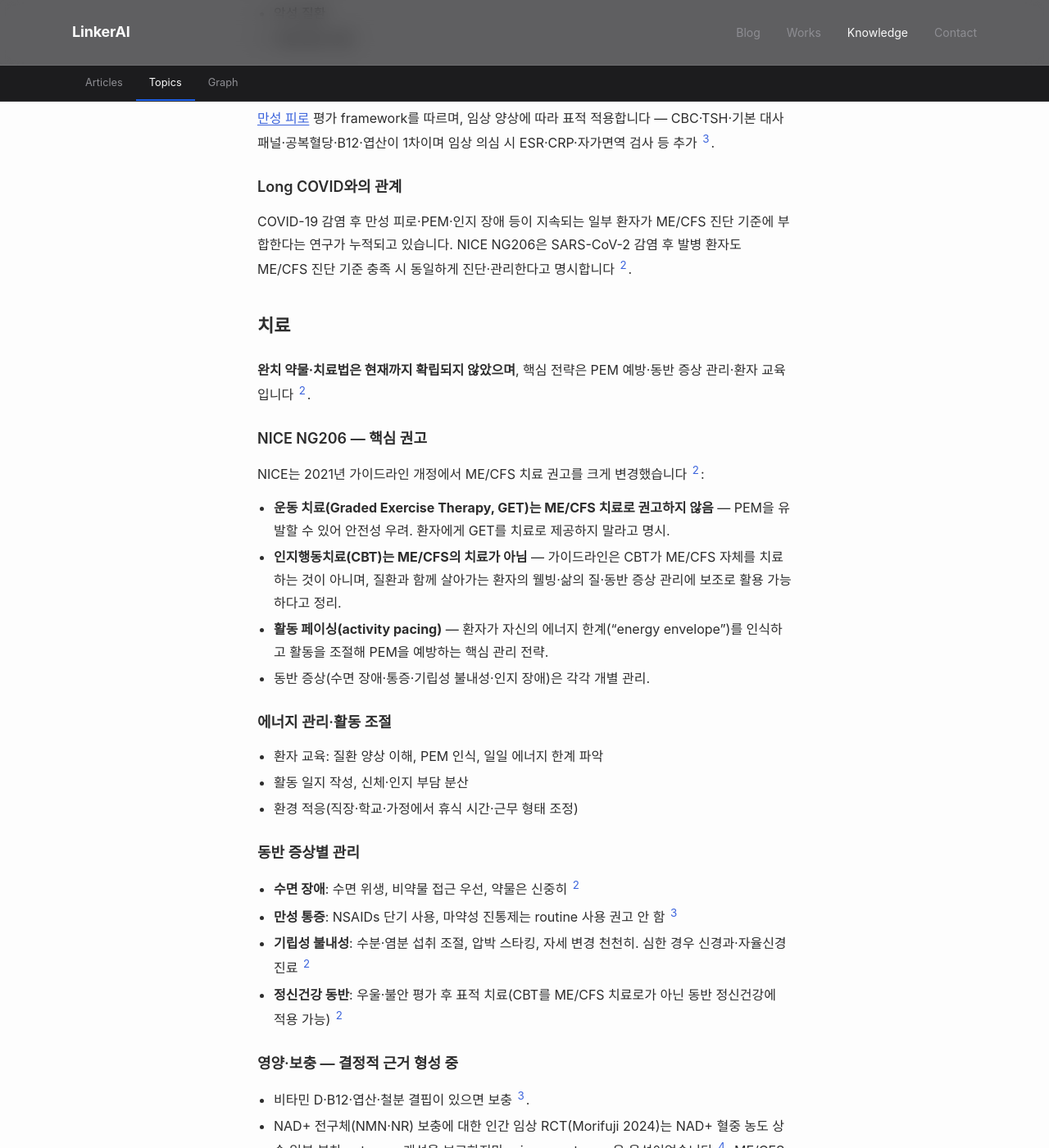
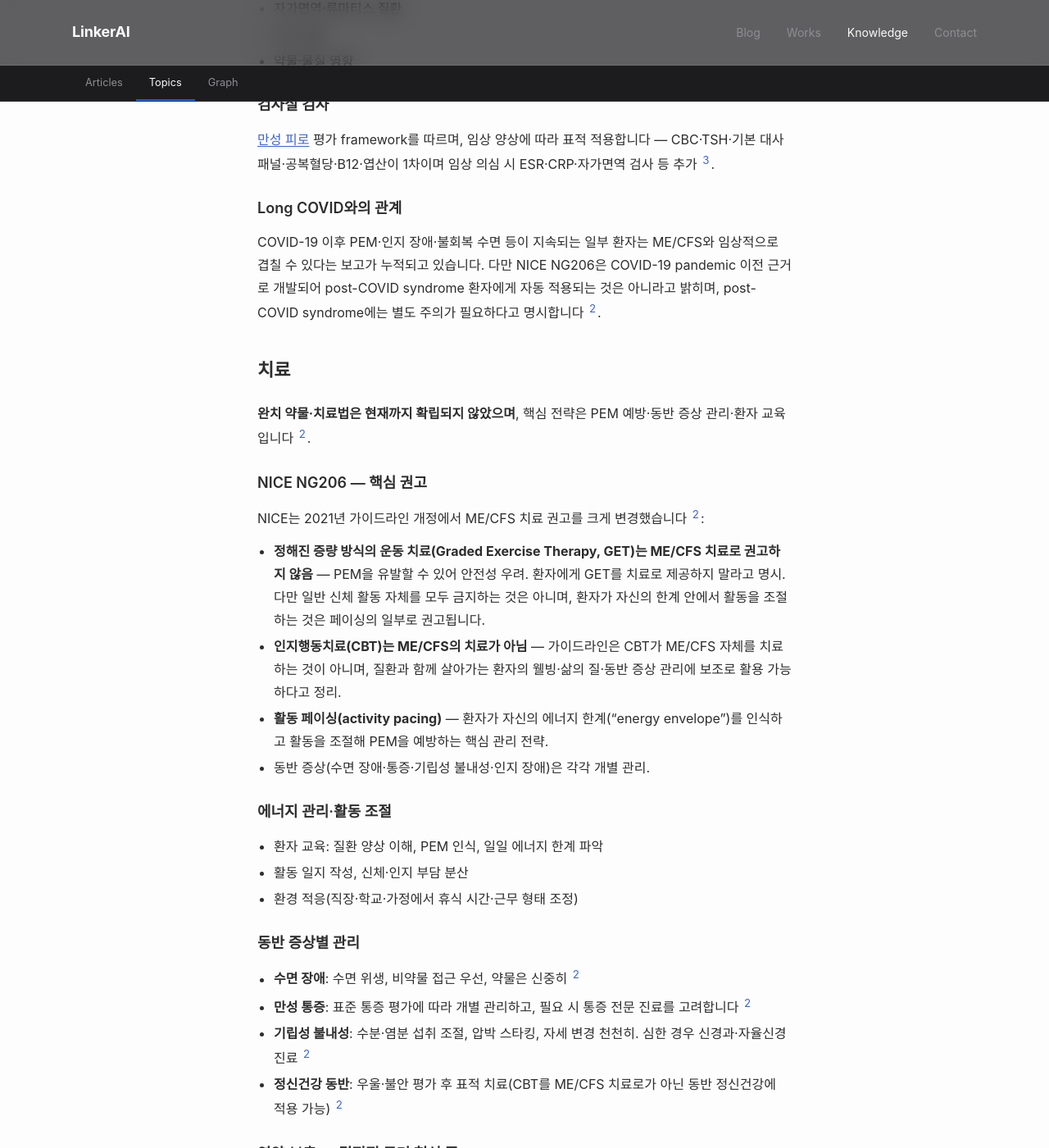
Before and after one commit to feelharmony/linkare-medical-knowledge, a Jekyll site: the page built from conditions/chronic-fatigue-syndrome.md, in a window 1280 px wide and 1400 px high, scrolled down 2559 px. Shown: the whole window at 82% size. Built offline with Jekyll 4.4.1, drawn with Linux system fonts in a browser that asks for light colours; some web fonts are replaced; some of the changed text lies outside the part shown.

Commit message:
fix: chronic-fatigue-syndrome v2 — 검증 라운드 5건 반영
검증 5건(v1→v2):
1. ICD-11 문장 정확화 — "SEID 진단 기준을 받아들이며" 부정확(WHO가
   SEID criteria 채택한 적 없음) → "8E49 Postviral fatigue
   syndrome 항목에 포함, Diseases of the Nervous System 장에 분류"
2. Long COVID NICE 원문 충돌 정정 — NICE NG206은 COVID-19 pandemic
   이전 근거로 개발, post-COVID syndrome 자동 적용 X 명시 →
   "임상적으로 겹칠 수 있으나 별도 주의 필요"로 NICE 원문 정확
3. GET 표현 한정 — "운동 치료(GET)" → "정해진 증량 방식의 운동
   치료(GET)" + "일반 신체 활동 자체를 모두 금지하는 것은 아니며
   페이싱 일부로 권고" 단서
4. 통증 관리 NICE 톤 정확화 — "NSAIDs 단기·마약성 routine 비권고"는
   ME/CFS-specific 근거 약함 → "표준 통증 평가에 따라 개별 관리,
   필요 시 통증 전문 진료" NICE NG206 톤
5. NMN/NAD 톤 중립화 — "보조 옵션 정도로 평가됩니다" →
   "환자 특성과 의료진 평가에 따라 개별적으로 결정됩니다"
   광고형 단정·시술 무용론 모두 회피 (SOP 룰 14·15)

source_count 4 유지, version 1→2.

```diff
--- a/conditions/chronic-fatigue-syndrome.md
+++ b/conditions/chronic-fatigue-syndrome.md
@@ -16,12 +16,12 @@
   - chronic fatigue syndrome
 last_reviewed: '2026-05-03'
 source_count: 4
-version: 1
+version: 2
 ---
 ## 정의
 만성피로증후군(myalgic encephalomyelitis / chronic fatigue syndrome, **ME/CFS**)은 단순 만성 피로와 구분되는 별도의 임상 진단명입니다. 단순한 피로 이상으로, **활동 후 악화**(post-exertional malaise, PEM)·**불회복 수면**·**인지 장애 또는 기립성 불내성** 같은 핵심 임상 양상을 특징으로 합니다 [^1][^2]. 미국 IOM 2015 보고서는 이 질환에 대해 **systemic exertion intolerance disease**(SEID)라는 새 명칭을 제안했으며, 동시에 "정신·심리적 illness가 아니라 medical illness"임을 명시했습니다 [^1].
 
-진단은 **트리거와 무관하게 임상 양상**으로 결정됩니다 [^1][^2]. 임상에서 환자의 다수가 바이러스 감염 후 발병한다고 보고되어 ICD-10에서는 G93.3(post-viral fatigue syndrome)으로 분류되지만, **비-감염 발병 환자도 진단 기준 충족 시 동일하게 ME/CFS로 진단**합니다. ICD-11(8E49)도 SEID 진단 기준을 받아들이며 신경계 질환 영역으로 분류합니다 [^1][^2].
+진단은 **트리거와 무관하게 임상 양상**으로 결정됩니다 [^1][^2]. 임상에서 환자의 다수가 바이러스 감염 후 발병한다고 보고되어 ICD-10에서는 G93.3(post-viral fatigue syndrome)으로 분류되지만, **비-감염 발병 환자도 진단 기준 충족 시 동일하게 ME/CFS로 진단**합니다. ICD-11에서는 chronic fatigue syndrome과 myalgic encephalomyelitis를 8E49 Postviral fatigue syndrome 항목에 포함하고, Diseases of the Nervous System 장에 분류합니다.
 
 만성 피로 일반(증상 우산)과의 분류·평가 흐름은 [만성 피로](/symptoms/chronic-fatigue/) 항목 참고.
 
@@ -79,7 +79,7 @@
 [만성 피로](/symptoms/chronic-fatigue/) 평가 framework를 따르며, 임상 양상에 따라 표적 적용합니다 — CBC·TSH·기본 대사 패널·공복혈당·B12·엽산이 1차이며 임상 의심 시 ESR·CRP·자가면역 검사 등 추가 [^3].
 
 ### Long COVID와의 관계
-COVID-19 감염 후 만성 피로·PEM·인지 장애 등이 지속되는 일부 환자가 ME/CFS 진단 기준에 부합한다는 연구가 누적되고 있습니다. NICE NG206은 SARS-CoV-2 감염 후 발병 환자도 ME/CFS 진단 기준 충족 시 동일하게 진단·관리한다고 명시합니다 [^2].
+COVID-19 이후 PEM·인지 장애·불회복 수면 등이 지속되는 일부 환자는 ME/CFS와 임상적으로 겹칠 수 있다는 보고가 누적되고 있습니다. 다만 NICE NG206은 COVID-19 pandemic 이전 근거로 개발되어 post-COVID syndrome 환자에게 자동 적용되는 것은 아니라고 밝히며, post-COVID syndrome에는 별도 주의가 필요하다고 명시합니다 [^2].
 
 ## 치료
 **완치 약물·치료법은 현재까지 확립되지 않았으며**, 핵심 전략은 PEM 예방·동반 증상 관리·환자 교육입니다 [^2].
@@ -87,7 +87,7 @@
 ### NICE NG206 — 핵심 권고
 NICE는 2021년 가이드라인 개정에서 ME/CFS 치료 권고를 크게 변경했습니다 [^2]:
 
-- **운동 치료(Graded Exercise Therapy, GET)는 ME/CFS 치료로 권고하지 않음** — PEM을 유발할 수 있어 안전성 우려. 환자에게 GET를 치료로 제공하지 말라고 명시.
+- **정해진 증량 방식의 운동 치료(Graded Exercise Therapy, GET)는 ME/CFS 치료로 권고하지 않음** — PEM을 유발할 수 있어 안전성 우려. 환자에게 GET를 치료로 제공하지 말라고 명시. 다만 일반 신체 활동 자체를 모두 금지하는 것은 아니며, 환자가 자신의 한계 안에서 활동을 조절하는 것은 페이싱의 일부로 권고됩니다.
 - **인지행동치료(CBT)는 ME/CFS의 치료가 아님** — 가이드라인은 CBT가 ME/CFS 자체를 치료하는 것이 아니며, 질환과 함께 살아가는 환자의 웰빙·삶의 질·동반 증상 관리에 보조로 활용 가능하다고 정리.
 - **활동 페이싱(activity pacing)** — 환자가 자신의 에너지 한계("energy envelope")를 인식하고 활동을 조절해 PEM을 예방하는 핵심 관리 전략.
 - 동반 증상(수면 장애·통증·기립성 불내성·인지 장애)은 각각 개별 관리.
@@ -99,13 +99,13 @@
 
 ### 동반 증상별 관리
 - **수면 장애**: 수면 위생, 비약물 접근 우선, 약물은 신중히 [^2]
-- **만성 통증**: NSAIDs 단기 사용, 마약성 진통제는 routine 사용 권고 안 함 [^3]
+- **만성 통증**: 표준 통증 평가에 따라 개별 관리하고, 필요 시 통증 전문 진료를 고려합니다 [^2]
 - **기립성 불내성**: 수분·염분 섭취 조절, 압박 스타킹, 자세 변경 천천히. 심한 경우 신경과·자율신경 진료 [^2]
 - **정신건강 동반**: 우울·불안 평가 후 표적 치료(CBT를 ME/CFS 치료로가 아닌 동반 정신건강에 적용 가능) [^2]
 
 ### 영양·보충 — 결정적 근거 형성 중
 - 비타민 D·B12·엽산·철분 결핍이 있으면 보충 [^3].
-- NAD+ 전구체(NMN·NR) 보충에 대한 인간 임상 RCT(Morifuji 2024)는 NAD+ 혈중 농도 상승·일부 부차 outcome 개선을 보고하지만 primary outcome은 음성이었습니다 [^4]. ME/CFS 환자에 대한 직접 evidence는 제한적이라 만성 피로 영역의 보조 옵션 정도로 평가됩니다.
+- NAD+ 전구체(NMN·NR) 보충에 대한 인간 임상 RCT(Morifuji 2024)는 NAD+ 혈중 농도 상승·일부 부차 outcome 개선을 보고하지만 primary outcome은 음성이었습니다 [^4]. ME/CFS 환자에 대한 직접 evidence는 제한적이며, 사용 여부는 환자 특성과 의료진 평가에 따라 개별적으로 결정됩니다.
 
 ## 예후
 ME/CFS의 경과는 환자별 변동이 크며, 완치 개념보다는 **관리·기능 유지**가 핵심입니다 [^2]. 일부 환자는 시간이 지나면서 호전되거나 안정화되며, 일부는 만성·중증 경과를 보입니다. NICE NG206은 **에너지 관리·활동 조절·동반 증상 관리**를 장기 관리의 핵심 요소로 제시하며, 환자 중심의 다축 접근이 권고됩니다 [^2].
@@ -123,4 +123,5 @@
 [^4]: [Morifuji M, Higashi S, Ebihara S, Nagata M. Ingestion of β-nicotinamide mononucleotide increased blood NAD levels, maintained walking speed, and improved sleep quality in older adults in a double-blind randomized, placebo-controlled study. GeroScience. 2024;46(5):4671-4688. PMID 38789831. DOI 10.1007/s11357-024-01204-1](https://pubmed.ncbi.nlm.nih.gov/38789831/)
 
 ## Changelog
+- 2026-05-03 v2: **검증 라운드 5건 반영**. ① **ICD-11 문장 정확화** — "SEID 진단 기준을 받아들이며" 부정확(WHO는 SEID criteria 채택한 적 없음) → "8E49 Postviral fatigue syndrome 항목에 포함하고 Diseases of the Nervous System 장에 분류" 정확 표현. ② **Long COVID NICE 원문 충돌 정정** — NICE NG206은 COVID-19 pandemic 이전 근거로 개발, post-COVID syndrome 자동 적용 X 명시. "동일하게 진단·관리" → "임상적으로 겹칠 수 있으나 별도 주의 필요"로 NICE 원문 정확. ③ **GET 표현 한정** — "운동 치료(GET)" → "정해진 증량 방식의 운동 치료(GET)"로 좁힘 + "일반 신체 활동 자체를 모두 금지하는 것은 아니며 페이싱 일부로 권고" 단서 추가. ④ **통증 관리 NICE 톤 정확화** — "NSAIDs 단기·마약성 routine 비권고"는 ME/CFS-specific 근거 약함 → "표준 통증 평가에 따라 개별 관리, 필요 시 통증 전문 진료" NICE NG206 톤. ⑤ **NMN/NAD 톤 중립화** — "보조 옵션 정도로 평가됩니다" → "환자 특성과 의료진 평가에 따라 개별적으로 결정됩니다" 광고형 단정·시술 무용론 모두 회피(SOP 룰 14·15). version 1→2.
 - 2026-05-03 v1: **신규 entity 작성** — 만성 피로 우산(symptom)과 분리해 ME/CFS 별도 condition entity로 작성. condition 표준 schema(정의·병태·증상·진단·치료·예후) 적용. 외부 권위 출처 4개: **IOM 2015 SEID 진단 기준**(PMID 25695122, 4 핵심 기준), **NICE NG206 ME/CFS CPG**(2021, GET 비권고·CBT 치료 아님·페이싱·6주 의심·3개월 진단), Latimer 2023 AAFP(PMID 37440739, primary care 평가·5% lab rule), Morifuji 2024 NMN RCT(PMID 38789831). 트리거 무관 임상 진단 기준 중심으로 작성 — ICD-10 G93.3(post-viral fatigue syndrome)은 한국·임상 환자의 다수가 부합하지만 ME/CFS 진단은 트리거 무관, IOM·NICE 임상 양상으로 결정. ICD-11 8E49는 SEID 진단 기준 받아들임. Long COVID 환자 일부가 ME/CFS 진단 부합 명시. NICE NG206 핵심 권고(GET 비권고·CBT 치료 아님·페이싱) 정확 인용. NAD+ 전구체는 ME/CFS 직접 evidence 제한적, 만성 피로 보조 옵션 톤. 완치 약물 미확립·동반 증상 별도 관리 framework. 만성 피로 우산 페이지로 link. SOP 룰 9·10·11·13·14·15 적용 — 한미·영 분리(IOM·Latimer·NICE), 가이드라인 최신성, 공식 출처(보도 X), PMID 직접 인용, 학술 톤 다운, controversial 처리(GET·CBT NICE 권고 정확 인용 + NAD/NMN 결정적 근거 형성 중 톤). 병원명 본문 노출 없음. source_count 4, version 1.
--- a/data/entities.json
+++ b/data/entities.json
@@ -1213,7 +1213,7 @@
     "status": "approved",
     "last_reviewed": "2026-05-03",
     "source_count": 4,
-    "version": 1
+    "version": 2
   },
   {
     "id": "lumbar-spine",
```
